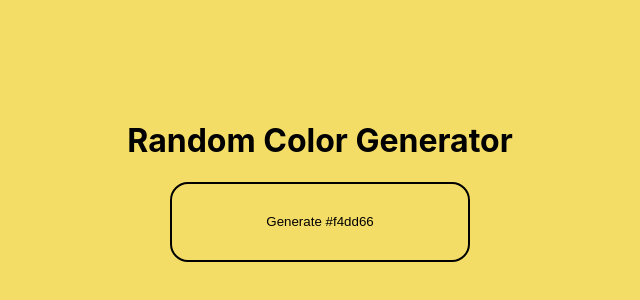
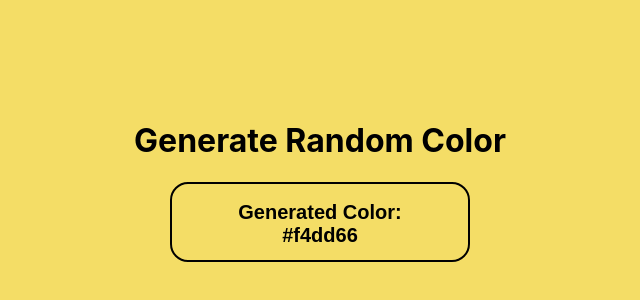
Before and after one commit to Julievee/react-random-color-generator, a React (Create React App) app: page / in a window 1280 px wide. Shown: the part 100-400 px from the top of the page, without its empty margins (320-960 px from the left). Built offline with nearby package versions, Linux system fonts and the light colour scheme.

Commit message:
Changed button text to Generated Color

```diff
--- a/src/App.js
+++ b/src/App.js
@@ -19,8 +19,7 @@ export default function App() {
       }}
     >
       {/* Creating and styling button */}
-
-      <h1>Random Color Generator</h1>
+      <h1>Generate Random Color</h1>
       <button
         onClick={() => {
           setColor(randomColor());
@@ -33,7 +32,11 @@ export default function App() {
           borderRadius: '18px',
         }}
       >
-        Generate {color}
+        <h2>
+          Generated Color:
+          <br />
+          {color}
+        </h2>
       </button>
       <div />
     </div>
```
